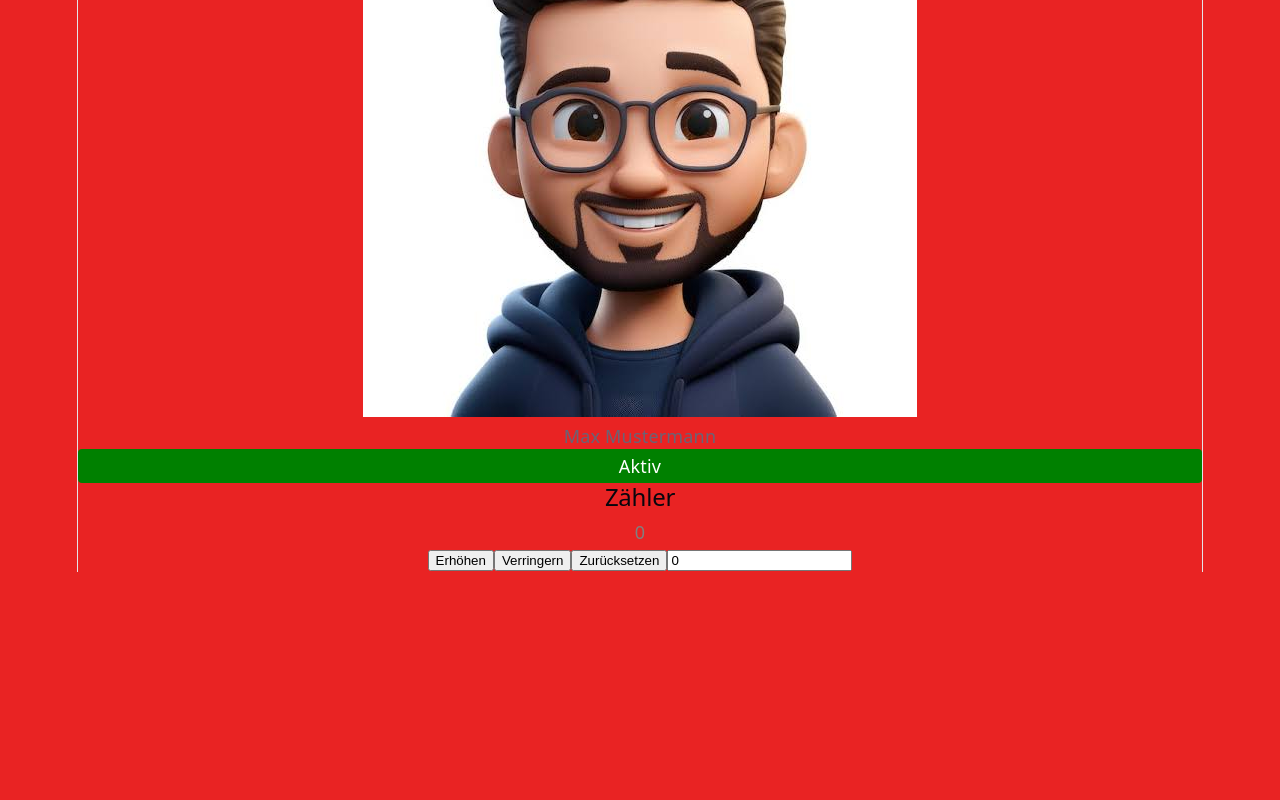
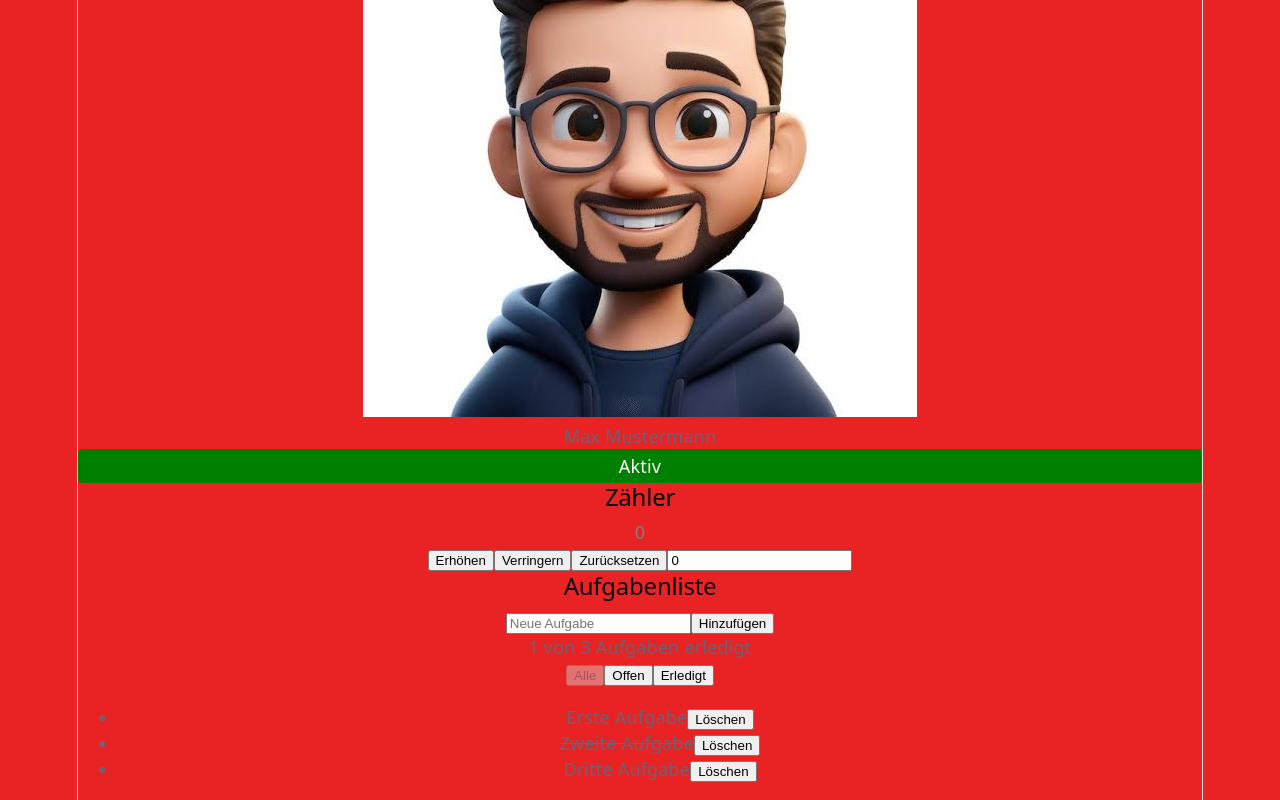
Before and after one commit to AMPFV1/frontend-kurs, a React (Vite) app in the folder modul04/react-einstieg/: page / in a window 1280 px wide. Shown: the part 404-1204 px from the top of the page. Before the commit the page ends 976 px from the top, so only its background shows below. Built offline with nearby package versions, Linux system fonts and the light colour scheme.

Commit message:
Aufabenverwaltung erstellt

```diff
--- a/modul04/react-einstieg/src/App.tsx
+++ b/modul04/react-einstieg/src/App.tsx
@@ -5,6 +5,7 @@ import Avatar from './komponenten/Avatar'
 import avatarBild from './assets/images.jfif'
 import Abzeichen from './komponenten/Abzeichen'
 import Zaehler from './komponenten/Zaehler'
+import TodoApp from './komponenten/TodoApp'
 import './App.css'
 
 const musterProdukte = [
@@ -23,6 +24,7 @@ function App() {
       <Avatar name="Max Mustermann" bildUrl={avatarBild} />
       <Abzeichen status="aktiv" />
       <Zaehler />
+      <TodoApp />
     </>
   )
 }
--- /dev/null
+++ b/modul04/react-einstieg/src/komponenten/TodoApp.tsx
@@ -0,0 +1,110 @@
+// State: aufgaben: Aufgabe[] (mit 3 Beispiel-Aufgaben als Anfangswert).
+import { useState } from 'react'
+
+interface AufgabeProps {
+  id: string;
+  text: string;
+  erledigt: boolean;
+}
+
+type Filter = 'alle' | 'offen' | 'erledigt'
+
+const TodoApp = () => {
+  const [aufgaben, setAufgaben] = useState<AufgabeProps[]>([
+    { id: '1', text: 'Erste Aufgabe', erledigt: false },
+    { id: '2', text: 'Zweite Aufgabe', erledigt: true },
+    { id: '3', text: 'Dritte Aufgabe', erledigt: false }
+  ])
+  const [eingabe, setEingabe] = useState('')
+  const [filter, setFilter] = useState<Filter>('alle')
+
+  // Feature 1: Aufgabe hinzufügen
+  const hinzufuegen = () => {
+    const text = eingabe.trim()
+    if (text === '') {
+      return
+    }
+    const neueAufgabe: AufgabeProps = {
+      id: Date.now().toString(),
+      text: text,
+      erledigt: false
+    }
+    setAufgaben([...aufgaben, neueAufgabe])
+    setEingabe('')
+  }
+
+  // Enter-Taste im Eingabefeld fügt ebenfalls hinzu
+  const tasteGedrueckt = (e: React.KeyboardEvent<HTMLInputElement>) => {
+    if (e.key === 'Enter') {
+      hinzufuegen()
+    }
+  }
+
+  // Feature 2: Status erledigt/offen umschalten
+  const umschalten = (id: string) => {
+    setAufgaben(aufgaben.map((aufgabe) =>
+      aufgabe.id === id ? { ...aufgabe, erledigt: !aufgabe.erledigt } : aufgabe
+    ))
+  }
+
+  // Feature 3: Aufgabe löschen
+  const loeschen = (id: string) => {
+    setAufgaben(aufgaben.filter((aufgabe) => aufgabe.id !== id))
+  }
+
+  // Anzeige: X von Y Aufgaben erledigt
+  const anzahlErledigt = aufgaben.filter((aufgabe) => aufgabe.erledigt).length
+
+  // Filter: nur die passenden Aufgaben anzeigen
+  const gefilterteAufgaben = aufgaben.filter((aufgabe) => {
+    if (filter === 'offen') {
+      return !aufgabe.erledigt
+    }
+    if (filter === 'erledigt') {
+      return aufgabe.erledigt
+    }
+    return true
+  })
+
+  return (
+    <div>
+      <h2>Aufgabenliste</h2>
+
+      <input
+        type="text"
+        value={eingabe}
+        placeholder="Neue Aufgabe"
+        onChange={(e) => setEingabe(e.target.value)}
+        onKeyDown={tasteGedrueckt}
+      />
+      <button onClick={hinzufuegen}>Hinzufügen</button>
+
+      <p>{anzahlErledigt} von {aufgaben.length} Aufgaben erledigt</p>
+
+      <div>
+        <button onClick={() => setFilter('alle')} disabled={filter === 'alle'}>Alle</button>
+        <button onClick={() => setFilter('offen')} disabled={filter === 'offen'}>Offen</button>
+        <button onClick={() => setFilter('erledigt')} disabled={filter === 'erledigt'}>Erledigt</button>
+      </div>
+
+      <ul>
+        {gefilterteAufgaben.map((aufgabe) => (
+          <li key={aufgabe.id}>
+            <span
+              onClick={() => umschalten(aufgabe.id)}
+              style={{
+                textDecoration: aufgabe.erledigt ? 'line-through' : 'none',
+                cursor: 'pointer'
+              }}
+            >
+              {aufgabe.text}
+            </span>
+            <button onClick={() => loeschen(aufgabe.id)}>Löschen</button>
+          </li>
+        ))}
+      </ul>
+    </div>
+  )
+}
+
+export default TodoApp
```
